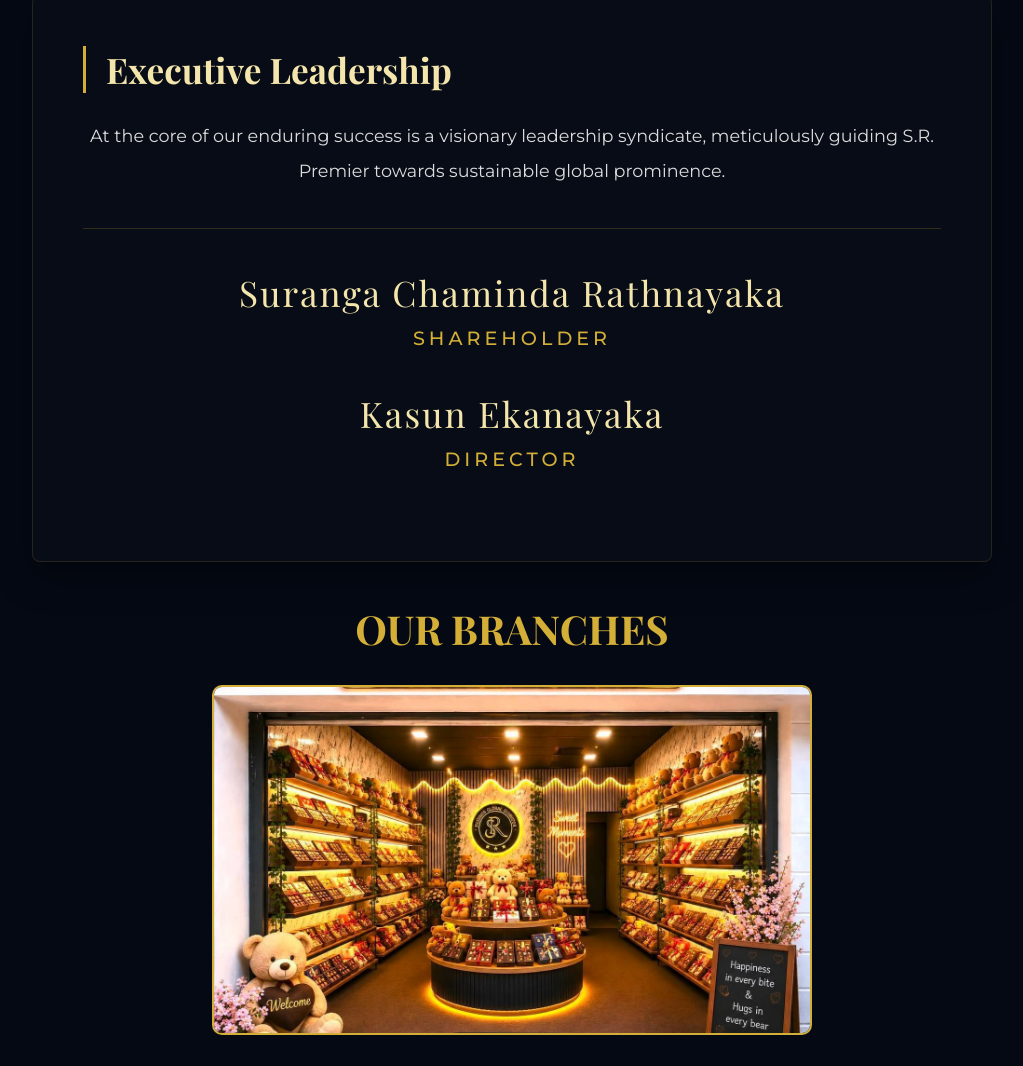
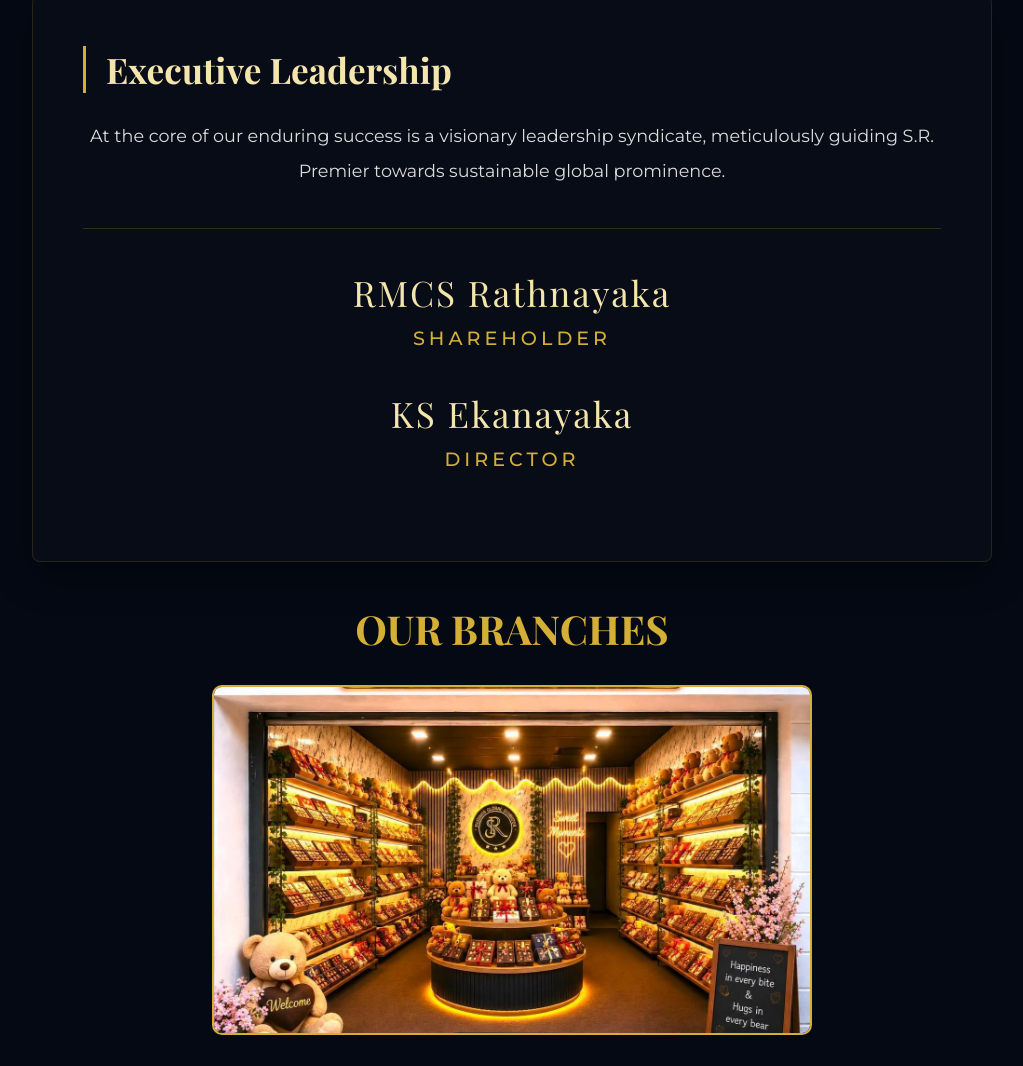
Before and after one commit to premierglobalinternational54-design/my-business-site, a plain HTML site: page about.html in a window 1280 px wide. Shown: the part 991-2057 px from the top of the page, without its empty margins (128-1151 px from the left). Drawn offline with nearby package versions, Linux system fonts and the light colour scheme; a web font is replaced by a local one.

Commit message:
Update about.html

```diff
--- a/about.html
+++ b/about.html
@@ -86,9 +86,9 @@
             <h3>Executive Leadership</h3>
             <p style="text-align: center;">At the core of our enduring success is a visionary leadership syndicate, meticulously guiding S.R. Premier towards sustainable global prominence.</p>
             <div class="leadership-box">
-                <div class="leader-name">Suranga Chaminda Rathnayaka</div>
+                <div class="leader-name">RMCS Rathnayaka</div>
                 <div class="leader-title">Shareholder</div>
-                <div class="leader-name" style="margin-top: 30px;">Kasun Ekanayaka</div>
+                <div class="leader-name" style="margin-top: 30px;">KS Ekanayaka</div>
                 <div class="leader-title">Director</div>
             </div>
         </div>
```
